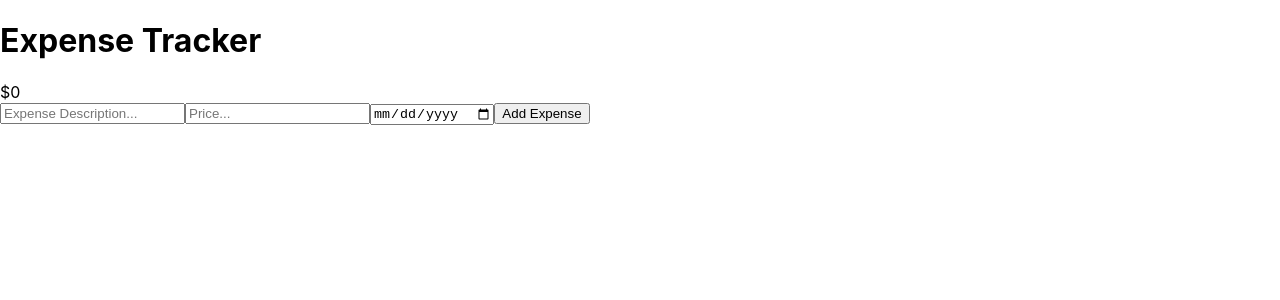
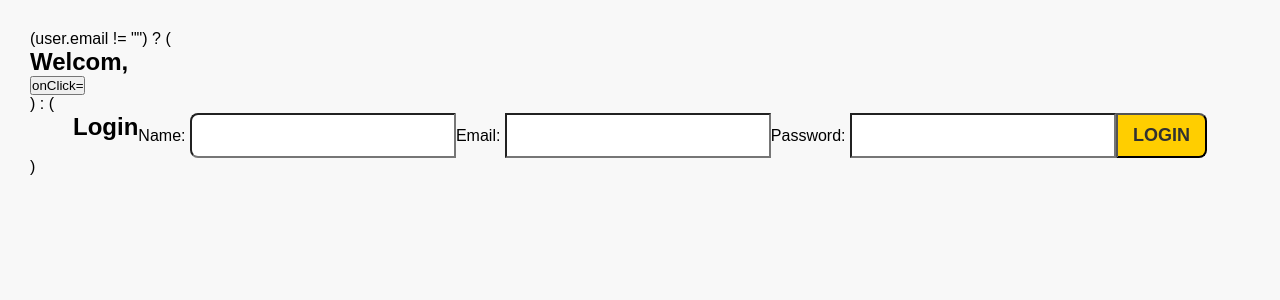
Before and after one commit to hz0123/TechTrekProject, a React (Create React App) app: page / in a window 1280 px wide. Shown: the top 300 px of the page. Built offline with nearby package versions, Linux system fonts and the light colour scheme.

Commit message:
UpdatedCSS for Dashboard

```diff
--- a/package.json
+++ b/package.json
@@ -6,6 +6,7 @@
     "@testing-library/jest-dom": "^5.16.4",
     "@testing-library/react": "^13.2.0",
     "@testing-library/user-event": "^13.5.0",
+    "axios": "^0.27.2",
     "react": "^18.1.0",
     "react-dom": "^18.1.0",
     "react-scripts": "5.0.1",
--- a/src/App.js
+++ b/src/App.js
@@ -1,6 +1,8 @@
 import React, { useState } from "react";
 import Dashboard from "./john-components/Dashboard";
 import LoginForm from './mudz-components/LoginForm'
+import './Dashboard.css'
+import axios from "axios"
 
 function App() {
 
@@ -48,22 +50,21 @@
         }
     })}
 
+
+
   return (
     <div className="App">
-      {/*{(user.email != "") ? (
+
+      (user.email != "") ? (
         <div className="welcome">
           <h2>Welcom, <span>{user.name}</span></h2>
           <button>onClick={Logout}</button>
         </div>
       ) : (
         <LoginForm />
-      )}
-      */}
+      )
 
 
-
-
-      <Dashboard />
     </div>
   );
 }
--- /dev/null
+++ b/src/Dashboard.css
@@ -0,0 +1,166 @@
+:root {
+	--light: #F8F8F8;
+	--dark: #313131;
+	--grey: #888;
+	--primary: #FFCE00;
+	--secondary: #FE4880;
+	--alert: #FF1E2D;
+}
+
+* {
+	margin: 0;
+	padding: 0;
+	box-sizing: border-box;
+	font-family: montserrat, sans-serif;
+}
+
+.DbInput {
+	border: none;
+	outline: none;
+	background: none;
+}
+
+body {
+	background-color: var(--light);
+}
+
+.App {
+	padding: 30px;
+}
+
+header {
+	display: flex;
+	justify-content: space-between;
+	padding: 15px;
+}
+
+h1 {
+	color: var(--grey);
+	font-size: 32px;
+	font-weight: 600;
+	text-align: left;
+}
+
+.total-expense {
+	color: var(--grey);
+	font-size: 28px;
+	font-weight: 900;
+	background-color: #DFDFDF;
+	padding: 5px 25px;
+	border-radius: 8px;
+}
+
+.expense-form {
+	display: block;
+	margin: 15px;
+	position: relative;
+}
+
+.expense-form:after {
+	content: "";
+	position: absolute;
+	top: 0px;
+	left: 0px;
+	right: 0px;
+	bottom: 0px;
+	z-index: 0;
+	background-image: linear-gradient(to right, var(--primary), var(--secondary));
+	border-radius: 10px;
+	transition: 0.2s;
+}
+
+.expense-form:focus-within:after {
+	top: -3px;
+	left: -3px;
+	right: -3px;
+	bottom: -3px;
+}
+.form-inner {
+	position: relative;
+	z-index: 1;
+	display: flex;
+	justify-content: center;
+	transition: 0.4s;
+	border-radius: 8px;
+}
+.form-inner input {
+	font-size: 18px;
+	padding: 10px 15px;
+	background-color: #FFF;
+}
+
+.form-inner input[type="text"] {
+	border-radius: 8px 0px 0px 8px;
+	flex: 1 1 100%;
+}
+.form-inner input[type="date"] {
+	border-radius: 0px;
+	min-width: 200px;
+}
+.form-inner input[type="submit"] {
+	border-radius: 0px 8px 8px 0px;
+	cursor: pointer;
+
+	background-image: linear-gradient(to right, var(--primary) 50%, var(--primary) 50%, var(--secondary));
+	background-size: 200%;
+	background-position: 0%;
+
+	color: var(--dark);
+	font-weight: 600;
+	text-transform: uppercase;
+
+	transition: 0.4s;
+}
+
+.form-inner input[type="submit"]:hover {
+	background-position: 100%;
+	color: #FFF;
+}
+
+.expense-list {
+	padding: 15px;
+}
+
+.expense-list .expense-item {
+	position: relative;
+	padding: 10px 15px;
+	background-color: #FFF;
+	border-radius: 8px;
+	margin-bottom: 15px;
+	display: flex;
+	transition: 0.4s;
+	padding-left: 75px;
+}
+
+.expense-list .expense-item .remove-item {
+	position: absolute;
+	width: 0;
+	top: 0;
+	left: 0;
+	bottom: 0;
+	overflow: hidden;
+
+	cursor: pointer;
+	display: block;
+	color: var(--light);
+	font-weight: 600;
+	background-color: var(--alert);
+	border-radius: 8px 0px 0px 8px;
+	transition: 0.2s;
+}
+
+.expense-list .expense-item:hover .remove-item {
+	width: 50px;
+}
+
+.expense-list .expense-item .desc {
+	flex: 1 1 100%;
+}
+
+.expense-list .expense-item .price,
+.expense-list .expense-item .date {
+	min-width: 125px;
+}
+.expense-list .expense-item:hover {
+	box-shadow: 0px 0px 6px rgba(0,0,0,0.1);
+}
--- a/src/john-components/ExpenseForm.js
+++ b/src/john-components/ExpenseForm.js
@@ -37,7 +37,7 @@
             <input type="date" name="date" id="date"
             placeholder="Expense date..."
             ref={date}/>
-            <input type = "submit" value = "Add Expense" />
+            <input type = "submit" value = "Add Expense"/>
         </div>
     </form>
   )
```
Also changed, not shown: 1 other file (tests, documents, lock files or other folders).
